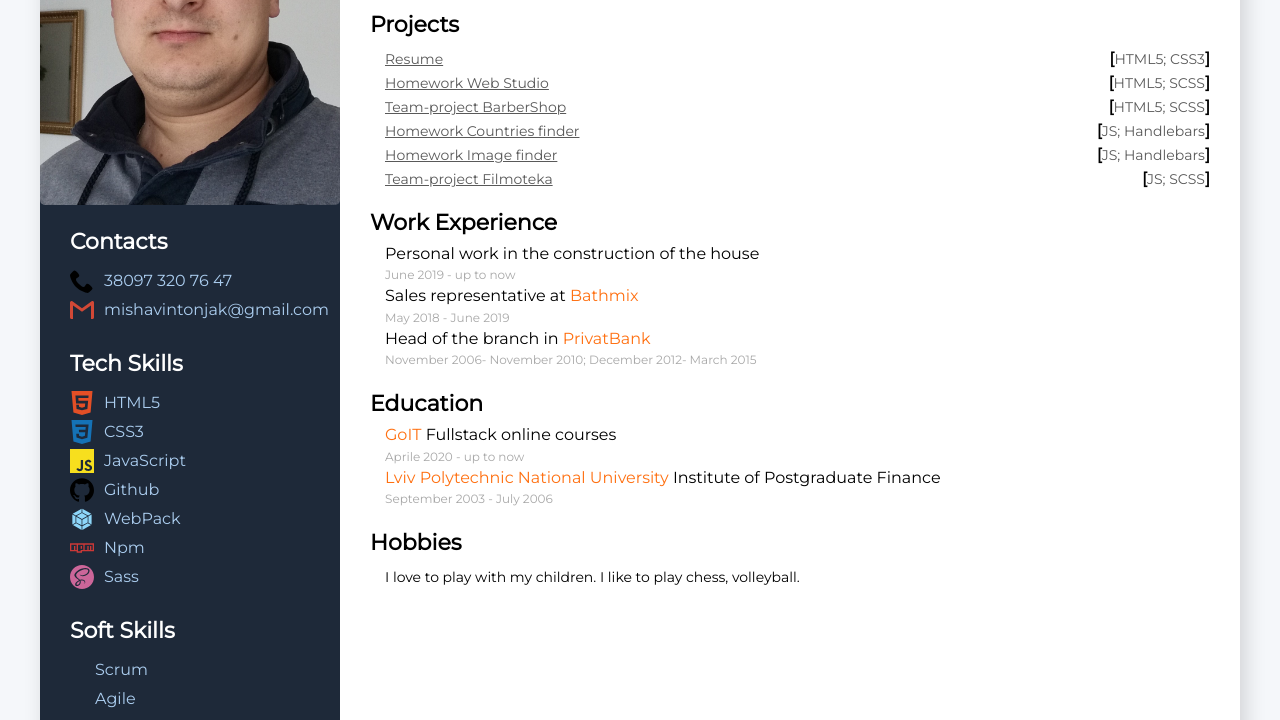
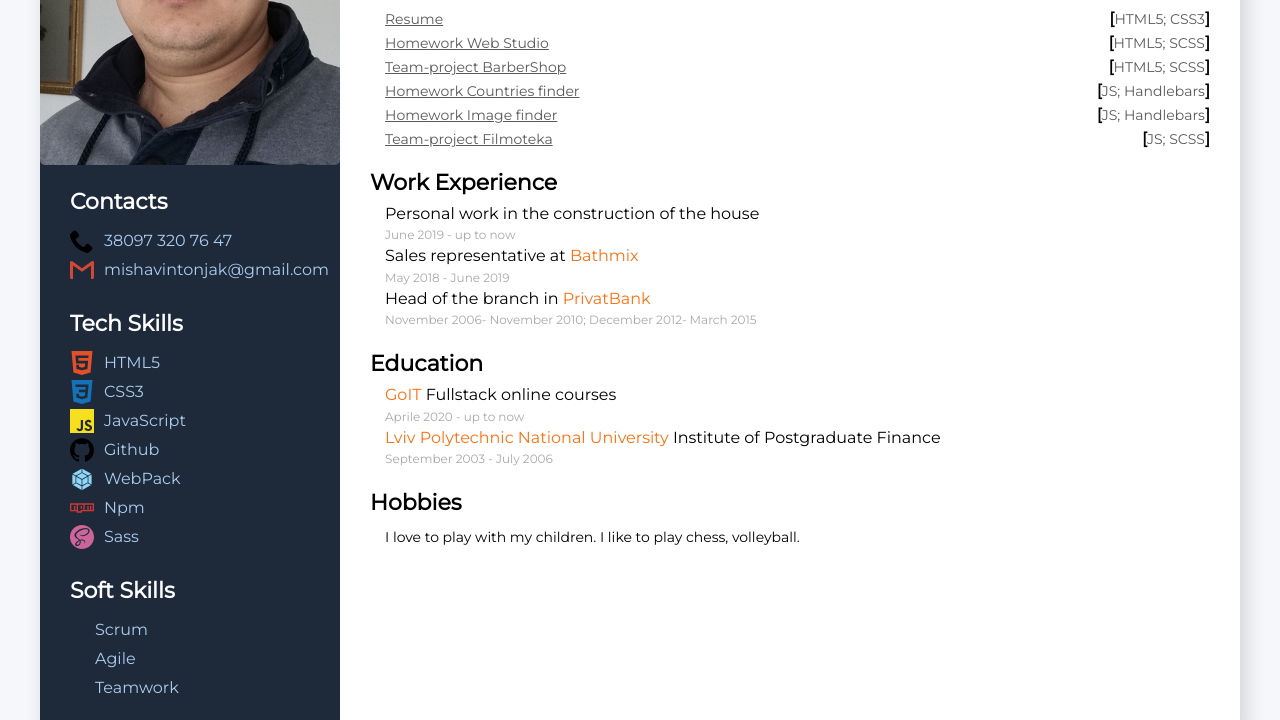
Before and after one commit to Misha-Vintoniak/new2, a plain HTML site: page index.html in a window 1280 px wide. Shown: the part 239-959 px from the top of the page. Drawn offline with nearby package versions, Linux system fonts and the light colour scheme.

Commit message:
Update style.css

```diff
--- a/сss.html/style.css
+++ b/сss.html/style.css
@@ -6,10 +6,6 @@
 body {
   background-color: #f5f7fa;
   font-family: 'Montserrat', sans-serif;
-  padding-top: 40px;
-  padding-bottom: 40px;
-  padding-right: 20px;
-  padding-left: 20px;
 }
 .wrapper {
   background-color: #ffffff;
```
